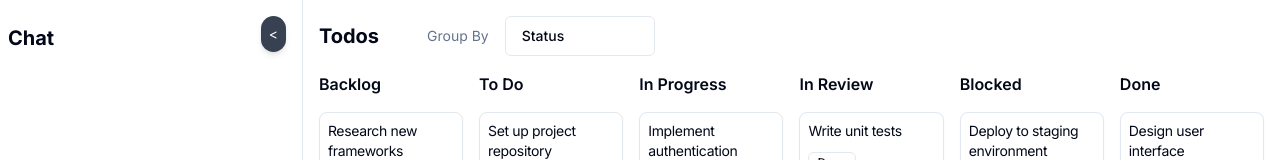
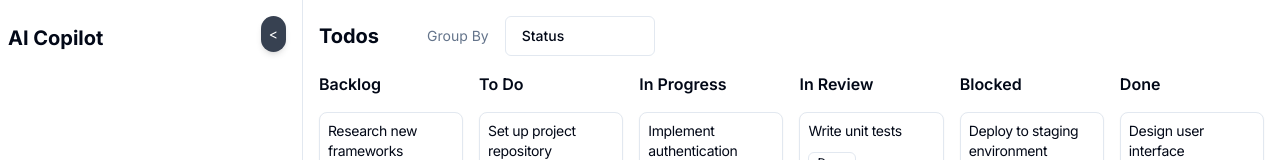
Before and after one commit to bwhiting2356/llm-ui-state, a Next.js app: page / in a window 1280 px wide. Shown: the top 160 px of the page. Built offline with nearby package versions, Linux system fonts and the light colour scheme.

Commit message:
refactor

```diff
--- a/app/components/Chat.tsx
+++ b/app/components/Chat.tsx
@@ -46,7 +46,7 @@ export default function Chat() {
             {panelOpen && (
                 <div className="flex flex-col w-full max-w-md mx-auto flex-grow px-2">
                     <div className="mt-6">
-                        <h2 className="font-bold text-xl">Chat</h2>
+                        <h2 className="font-bold text-xl">AI Copilot</h2>
                     </div>
                     {error != null && (
                         <div className="relative px-6 py-4 text-white bg-red-500 rounded-md">
--- a/app/components/GroupByPicker.tsx
+++ b/app/components/GroupByPicker.tsx
@@ -31,8 +31,7 @@ const groupByOptions: Option[] = [
 ];
 
 const getLabel = (value: string | null) => {
-    const option = groupByOptions.find(option => option.value === value);
-    return option ? option.label : '+ Set Group By';
+    return groupByOptions.find(option => option.value === value)?.label
 };
 
 export function GroupByPicker() {
```
